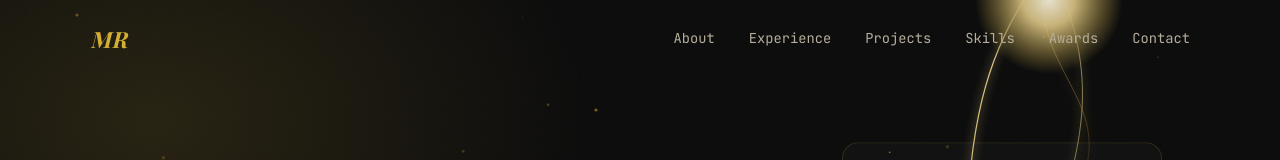
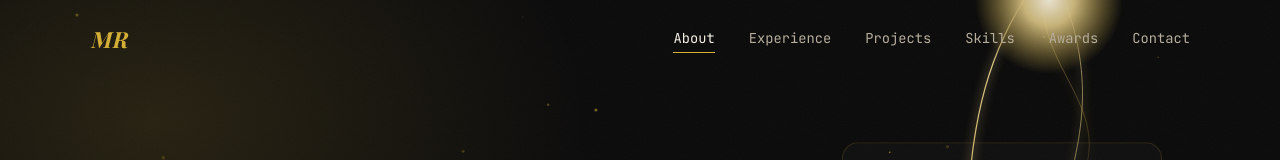
Before and after one commit to Rayyan-mohammed/md-rayyan-web, a React (Vite) app: page / in a window 1280 px wide. Shown: the top 160 px of the page. Built offline with nearby package versions, Linux system fonts and the light colour scheme; a web font is replaced by a local one.

Commit message:
fix domain links and nav active state on scroll

```diff
--- a/index.html
+++ b/index.html
@@ -9,16 +9,15 @@
       content="MD Rayyan — AI/ML Engineer & Full-Stack Developer. Building end-to-end ML systems, LLM agents, and the products around them."
     />
 
-    <!-- TODO: placeholder domain — replace every mdrayyan.dev below once this is actually deployed. -->
-    <link rel="canonical" href="https://mdrayyan.dev/" />
+    <link rel="canonical" href="https://rayyan-mohammed.vercel.app/" />
     <meta property="og:type" content="website" />
-    <meta property="og:url" content="https://mdrayyan.dev/" />
+    <meta property="og:url" content="https://rayyan-mohammed.vercel.app/" />
     <meta property="og:title" content="MD Rayyan — AI/ML Engineer & Full-Stack Developer" />
     <meta
       property="og:description"
       content="Building end-to-end ML systems — from computer vision diagnostics to production-grade LLM agents."
     />
-    <meta property="og:image" content="https://mdrayyan.dev/og-image.png" />
+    <meta property="og:image" content="https://rayyan-mohammed.vercel.app/og-image.png" />
     <meta property="og:image:width" content="1200" />
     <meta property="og:image:height" content="630" />
     <meta name="twitter:card" content="summary_large_image" />
@@ -27,7 +26,7 @@
       name="twitter:description"
       content="Building end-to-end ML systems — from computer vision diagnostics to production-grade LLM agents."
     />
-    <meta name="twitter:image" content="https://mdrayyan.dev/og-image.png" />
+    <meta name="twitter:image" content="https://rayyan-mohammed.vercel.app/og-image.png" />
 
     <link rel="preconnect" href="https://fonts.googleapis.com" />
     <link rel="preconnect" href="https://fonts.gstatic.com" crossorigin />
--- a/src/components/Nav.jsx
+++ b/src/components/Nav.jsx
@@ -15,11 +15,19 @@ export default function Nav() {
   }, [])
 
   useEffect(() => {
+    let sectionObserver = null
+
+    const attachToSections = () => {
       const sections = navLinks
         .map((link) => document.getElementById(link.id))
         .filter(Boolean)
 
-    const observer = new IntersectionObserver(
+      if (sections.length === navLinks.length) {
+        mutationObserver.disconnect()
+      }
+
+      sectionObserver?.disconnect()
+      sectionObserver = new IntersectionObserver(
         (entries) => {
           entries.forEach((entry) => {
             if (entry.isIntersecting) setActiveId(entry.target.id)
@@ -27,9 +35,20 @@ export default function Nav() {
         },
         { rootMargin: '-45% 0px -50% 0px', threshold: 0 }
       )
+      sections.forEach((el) => sectionObserver.observe(el))
+    }
 
-    sections.forEach((el) => observer.observe(el))
-    return () => observer.disconnect()
+    // Sections below Hero are lazy-loaded, so they may not exist in the DOM
+    // yet on mount — keep watching until they've all mounted.
+    const mutationObserver = new MutationObserver(attachToSections)
+    mutationObserver.observe(document.body, { childList: true, subtree: true })
+
+    attachToSections()
+
+    return () => {
+      mutationObserver.disconnect()
+      sectionObserver?.disconnect()
+    }
   }, [])
 
   const handleNavClick = () => setMenuOpen(false)
```
Also changed, not shown: public/robots.txt, 1 other file (tests, documents, lock files or other folders). Lines whose indentation alone changed are shown as unchanged.
